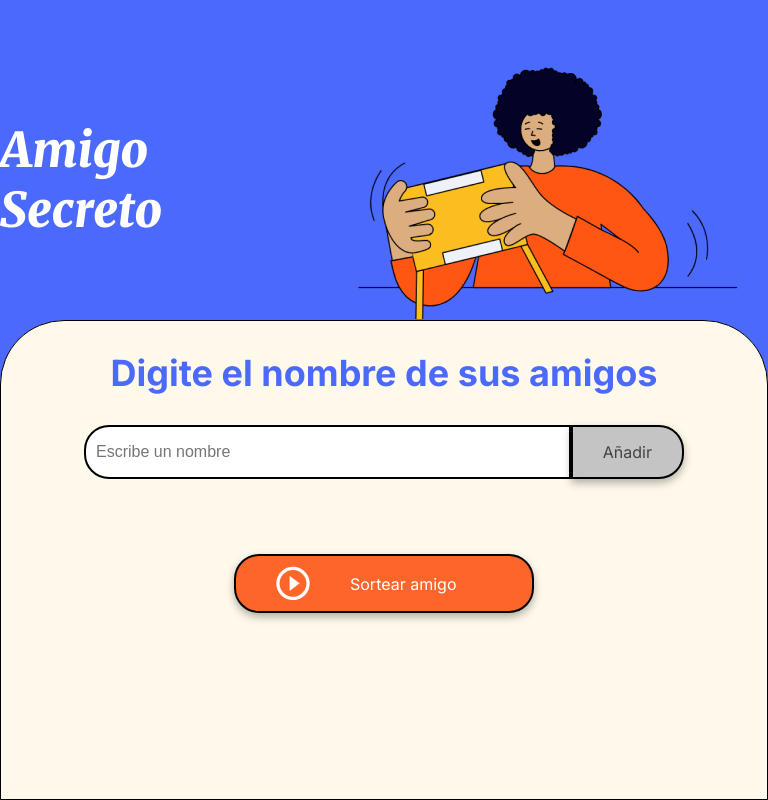
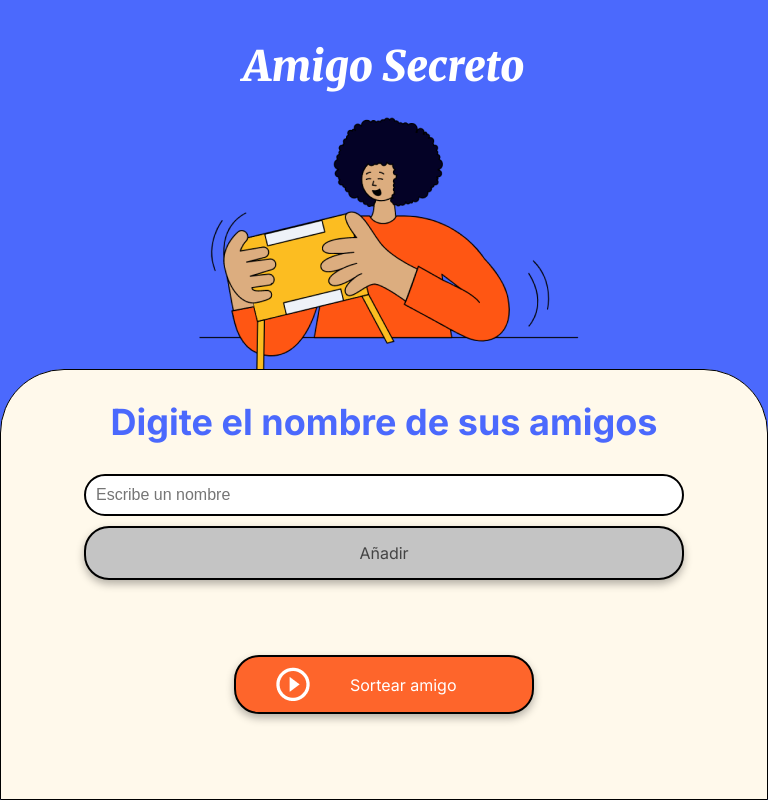
Before and after one commit to mariocortezBEST/amigoSecreto, a plain HTML site: page index.html in a window 768 px wide. Drawn offline with Linux system fonts and the light colour scheme.

Commit message:
Update style.css
Se agrego media queries al archivo CSS para que la página se adapte a diferentes tamaños de pantallas. ( sea mas responsiva).

```diff
--- a/style.css
+++ b/style.css
@@ -160,3 +160,41 @@ ul {
 .button-draw:hover {
     background-color: var(--color-button-hover);
 }
+/* Para pantallas pequeñas (hasta 768px de ancho) */
+@media (max-width: 768px) {
+    .header-banner {
+        flex-direction: column; /* Apila los elementos del banner */
+        text-align: center; /* Centra el texto */
+    }
+
+    .main-title {
+        font-size: 36px; /* Reduce el tamaño del título */
+    }
+
+    .input-wrapper {
+        flex-direction: column; /* Apila la entrada y el botón */
+    }
+
+    .input-name {
+        border-radius: 25px; /* Redondea la entrada por completo */
+    }
+
+    .button-add {
+        border-radius: 25px; /* Redondea el botón por completo */
+        margin-top: 10px; /* Agrega un margen superior */
+    }
+}
+
+/* Para pantallas medianas (entre 768px y 1024px de ancho) */
+@media (min-width: 768px) and (max-width: 1024px) {
+    .main-title {
+        font-size: 42px; /* Ajusta el tamaño del título */
+    }
+
+    /* Otros ajustes para pantallas medianas */
+}
+
+/* Para pantallas grandes (más de 1024px de ancho) */
+@media (min-width: 1024px) {
+    /* Ajustes para pantallas grandes */
+}
```
